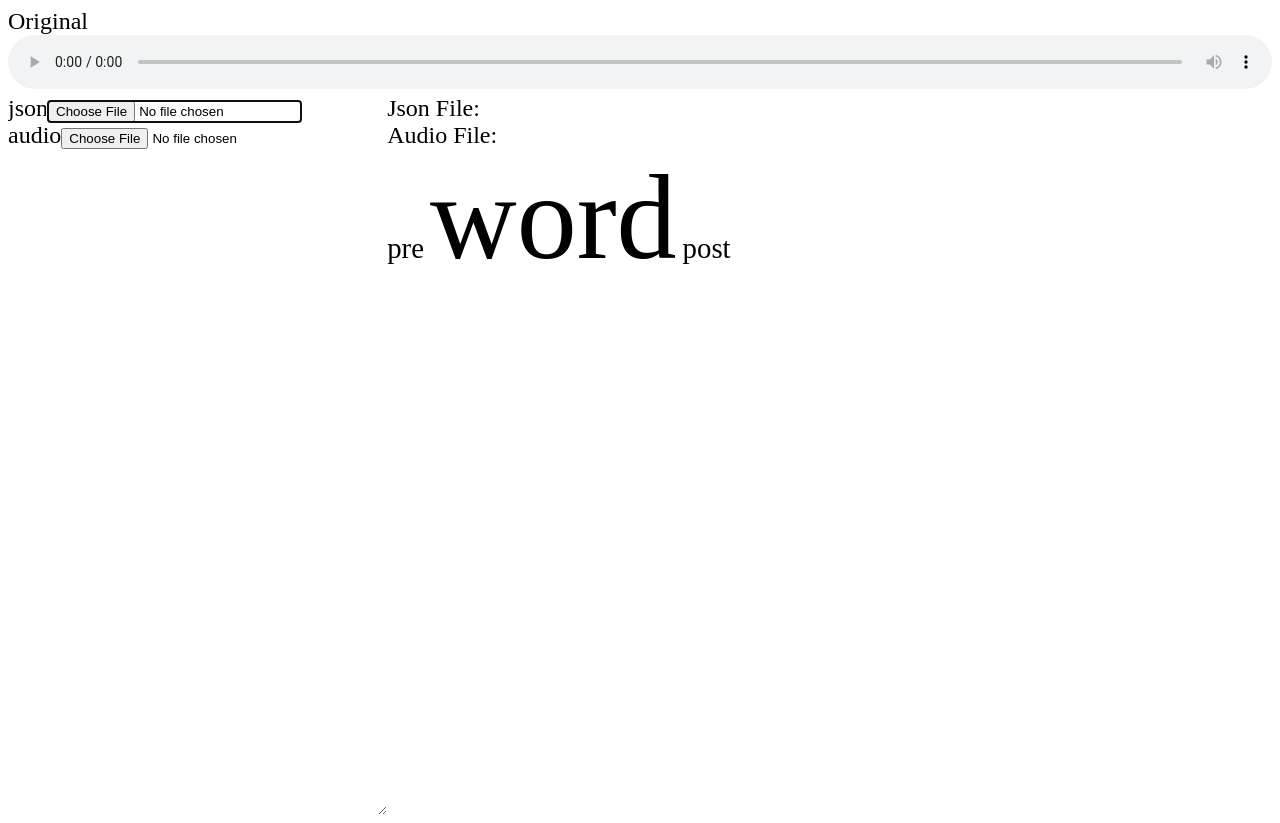
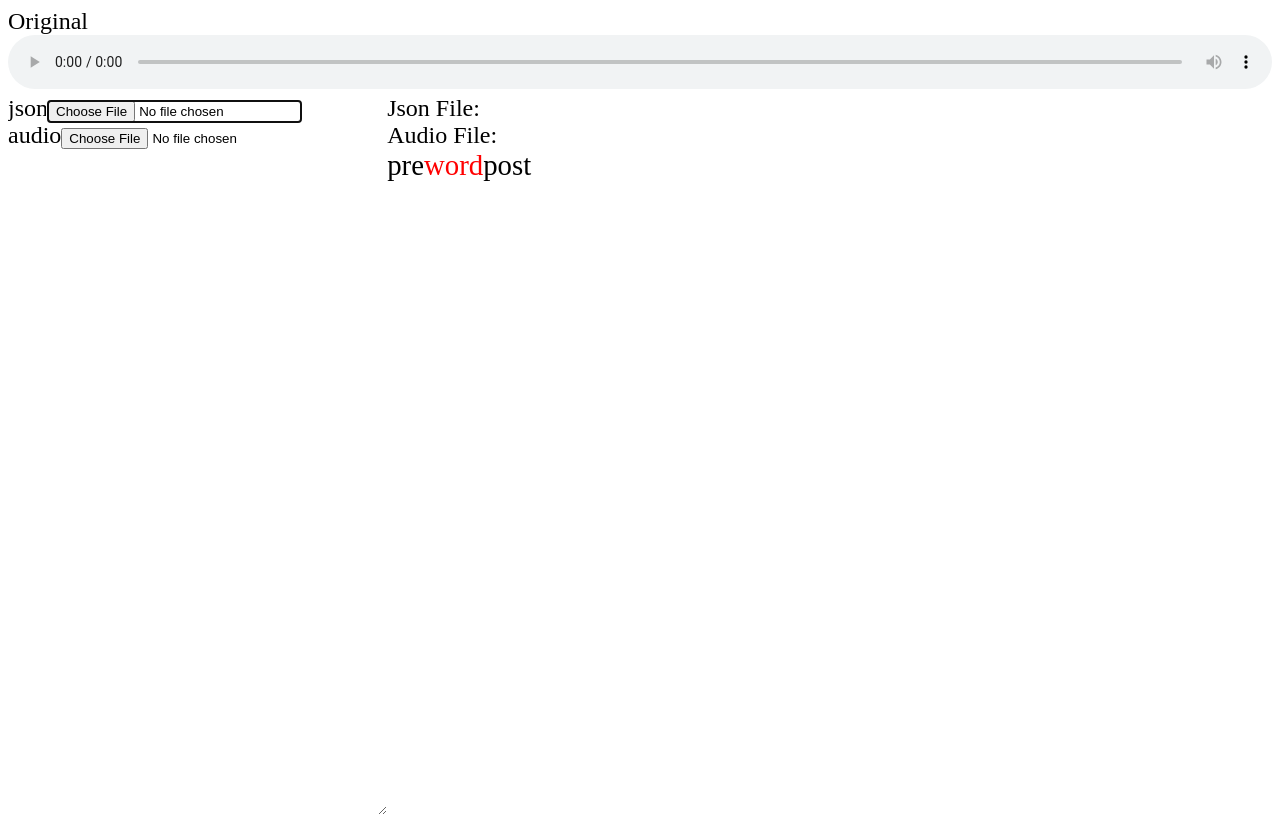
Before and after one commit to omine-me/AudioDatasetChecker, a plain HTML site: page word_timestamp.html in a window 1280 px wide. Drawn offline with Linux system fonts and the light colour scheme.

Commit message:
change css

```diff
--- a/style.css
+++ b/style.css
@@ -37,6 +37,9 @@ input:disabled + label {
     background-color: #646464;
     text-decoration: line-through;
 }
+#controls{
+    display: table;
+}
 #dirs{
     width: 30%;
     overflow: scroll;
@@ -49,7 +52,9 @@ figure{
 }
 
 #checking_word{
-    font-size: 5rem;
+    /* font-size: 5rem; */
+    font-size: 1.2rem;
+    color: red;
 }
 
 .word_around{
```
